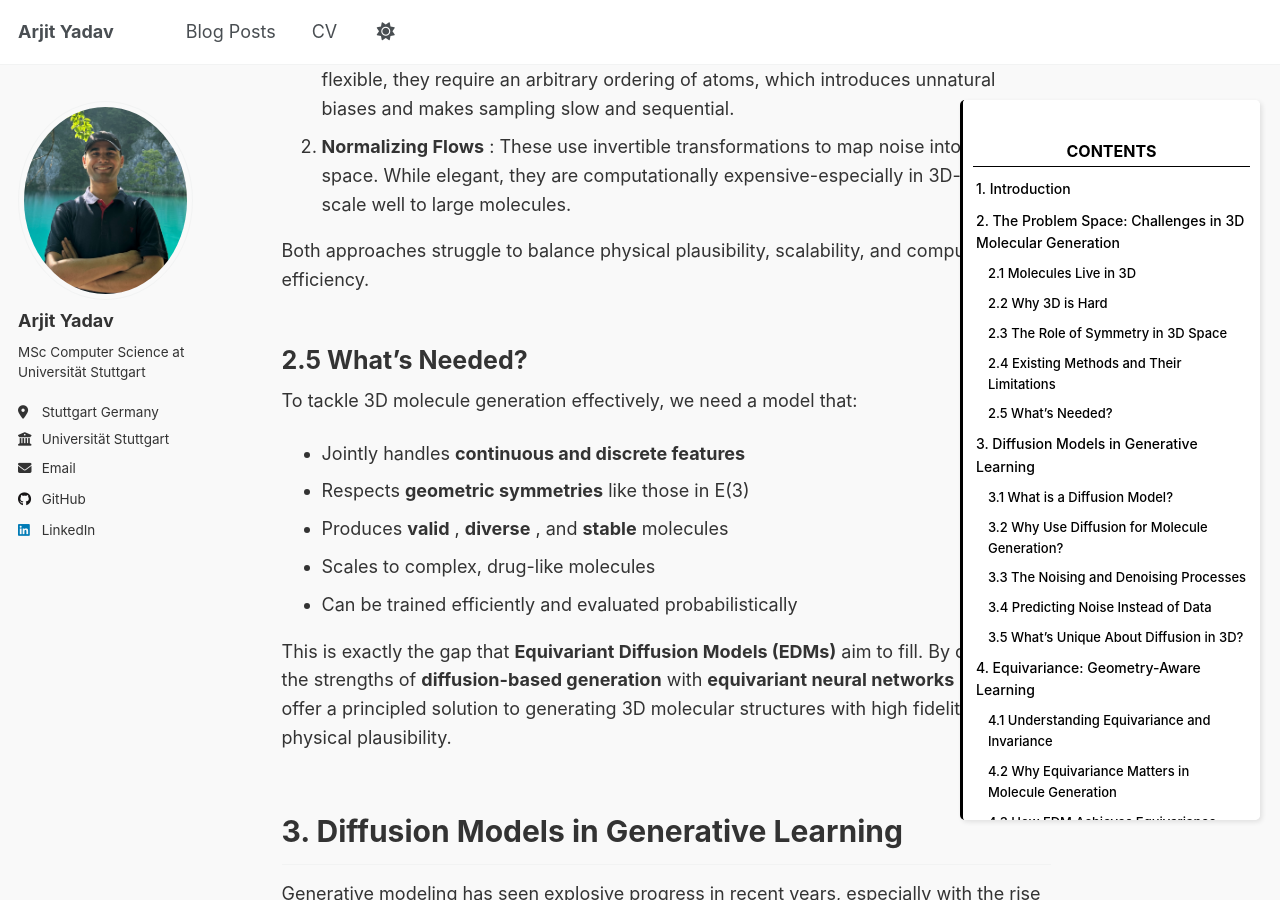
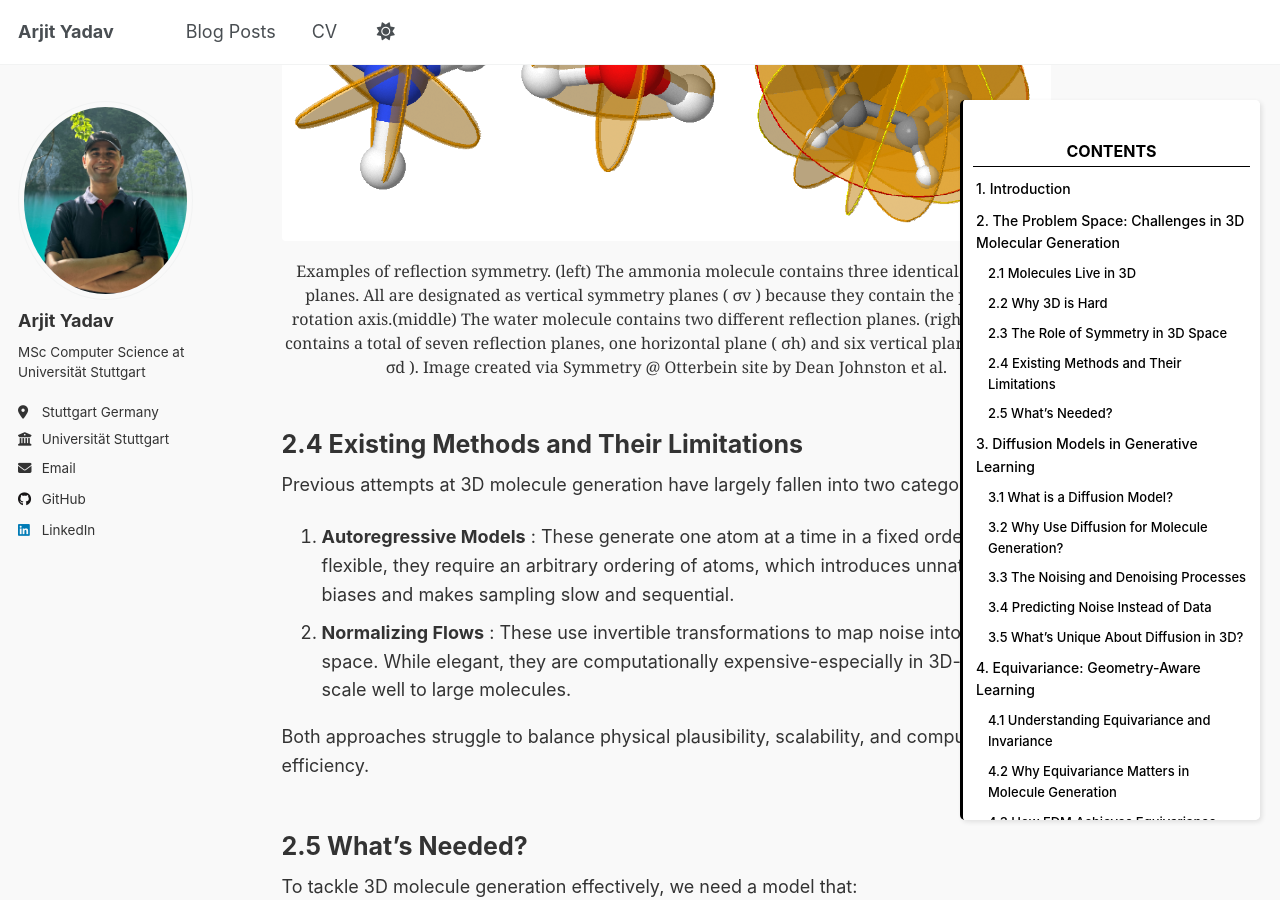
Before and after one commit to arjityadav/arjityadav.github.io, a Jekyll site: the page built from _posts/2025-07-31-Equivariant Diffusion for Molecule Generation in 3D.md, in a window 1280 px wide and 900 px high, scrolled down 3944 px. Built offline with Jekyll 4.4.1, drawn with Linux system fonts in a browser that asks for light colours; a script that is not in the unit is left out; some of the changed text lies outside the part shown.

Commit message:
image added

```diff
--- a/_posts/2025-07-31-Equivariant Diffusion for Molecule Generation in 3D.md
+++ b/_posts/2025-07-31-Equivariant Diffusion for Molecule Generation in 3D.md
@@ -3,8 +3,6 @@ title: "Equivariant Diffusion for Molecule Generation in 3D"
 date: 2025-07-31
 permalink: /blog/2025-07-31-Equivariant-Diffusion-for-Molecule-Generation-in-3D
 ---
-
-
 
 <div id="toc-container">
   <h2>CONTENTS</h2>
@@ -12,7 +10,6 @@ permalink: /blog/2025-07-31-Equivariant-Diffusion-for-Molecule-Generation-in-3D
 </div>
 
 Welcome to my blog post summarizing and analyzing the paper <a href="https://arxiv.org/pdf/2203.17003">Equivariant Diffusion for Molecule Generation in 3D</a> by Emiel Hoogeboom et al. This research presents a novel framework that leverages diffusion models equipped with E(3)-equivariance to generate chemically valid 3D molecular structures. By ensuring that the generative process respects the symmetries of three-dimensional space—specifically rotations and translations—the model achieves state-of-the-art performance on molecular datasets. In this post, I will break down the core concepts behind equivariant diffusion, explore how this approach improves molecular conformation generation, and discuss its implications for drug discovery and geometric deep learning.
-
 
 ## 1. Introduction
 
@@ -59,6 +56,12 @@ why:
 Another unique difficulty of 3D molecular generation is **geometric symmetry**. Molecules don't have a preferred orientation or position in space-they can be rotated, translated, or reflected, and remain chemically identical. These operations form the **Euclidean group in 3D** , denoted **E(3)**.
 
 Any model that aims to generate molecules in 3D must respect these symmetries. If you rotate or shift a molecule and feed it into your model, the output should rotate or shift in the same way (this is called **equivariance** ), or in some cases, the output should remain unchanged ( **invariance** ). Ignoring these symmetries leads to poor generalization, wasted model capacity, and samples that don’t reflect physical reality.
+
+<figure>
+  <img src="{{ site.baseurl }}/images/3drole.png" alt="Role of Symmetry in 3D Space" width="640" height="320">
+  <figcaption style="text-align: center;">Examples of reflection symmetry. (left) The ammonia molecule contains three identical reflection planes. All are designated as vertical symmetry planes ( σv ) because they contain the principle rotation axis.(middle) The water molecule contains two different reflection planes. (right) benzene contains a total of seven reflection planes, one horizontal plane ( σh) and six vertical planes ( σv
+  and  σd ). Image created via Symmetry @ Otterbein site by Dean Johnston et al.</figcaption>
+</figure>
 
 ### 2.4 Existing Methods and Their Limitations
 
@@ -120,6 +123,11 @@ where $$\alpha_t$$ and $$\sigma_t$$ are scheduling parameters controlling the si
 In the **reverse process** , the model learns to predict this noise $$\epsilon$$ given a noisy input $$z_t$$. From this, the clean data point can be estimated, and the process is iterated backward from _t = T_ to _t = 0_ to obtain a new molecule.
 
 The reverse process is **Markovian** , which means each step depends only on the previous one. This makes the generation procedure conceptually simple, though it can be computationally intensive due to the many steps involved.
+
+<figure>
+  <img src="{{ site.baseurl }}/images/gen-ai-diffusion-2560.jpeg" alt="Noising and Denoising Process on the Data" width="640" height="320">
+  <figcaption style="text-align: center;">Noising and Denoising Process on the Data</figcaption>
+</figure>
 
 ### 3.4 Predicting Noise Instead of Data
 
@@ -250,6 +258,11 @@ $$[\hat{x}, \hat{h}] = \frac{z_t - \sigma_t \hat{\epsilon}}{\alpha_t}$$
 
 This reverse process is iterated from _t = T_ down to _t = T_, gradually transforming noise into a structured 3D molecule.
 
+<figure>
+  <img src="{{ site.baseurl }}/images/diffusion.png" alt="Overview of the Equivariant Diffusion Model. " width="640" height="320">
+  <figcaption style="text-align: center;">Overview of the Equivariant Diffusion Model. </figcaption>
+</figure>
+
 ### 5.3 The Neural Architecture: EGNN
 
 At the core of EDM is an **E(n) Equivariant Graph Neural Network (EGNN)**. Here's how it works:
@@ -366,6 +379,11 @@ These metrics collectively evaluate chemical correctness, diversity, physical pl
 - EDM generalizes remarkably well to large molecules.
 - Its atom stability is the closest to real molecules among all models.
 - The energy distribution of its samples is significantly more realistic, as indicated by the low Wasserstein distance.
+
+<figure>
+  <img src="{{ site.baseurl }}/images/result.png" alt=". Selection of samples generated by the denoising process of our EDM trained on QM9 (up) and GEOM-DRUGS (down)" width="640" height="320">
+  <figcaption style="text-align: center;">. Selection of samples generated by the denoising process of our EDM trained on QM9 (up) and GEOM-DRUGS (down) </figcaption>
+</figure>
 
 ### 6.5 Validity and Uniqueness
 
```
Also changed, not shown: images/3drole.png (added), images/gen-ai-diffusion-2560.jpeg (added).
